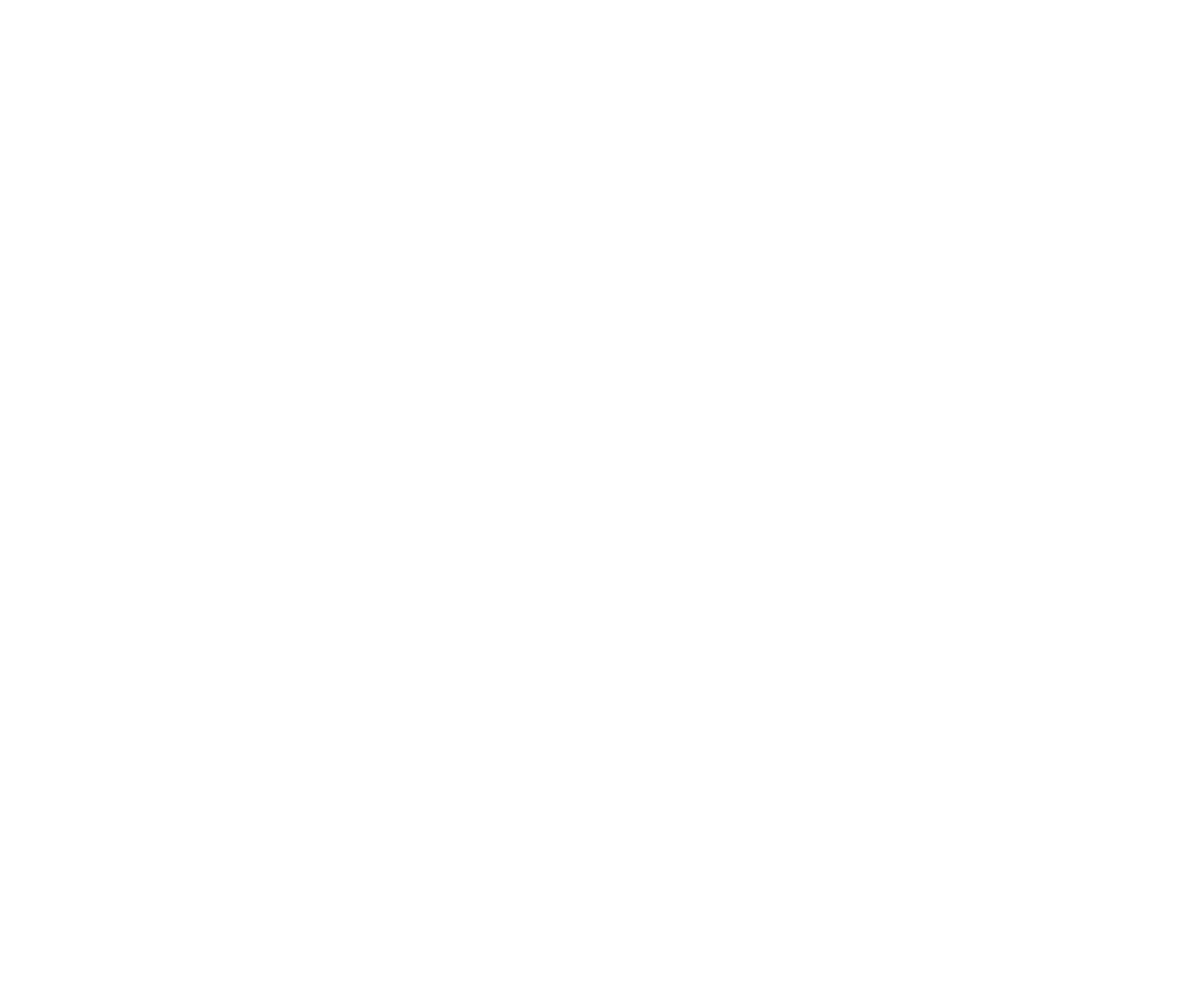
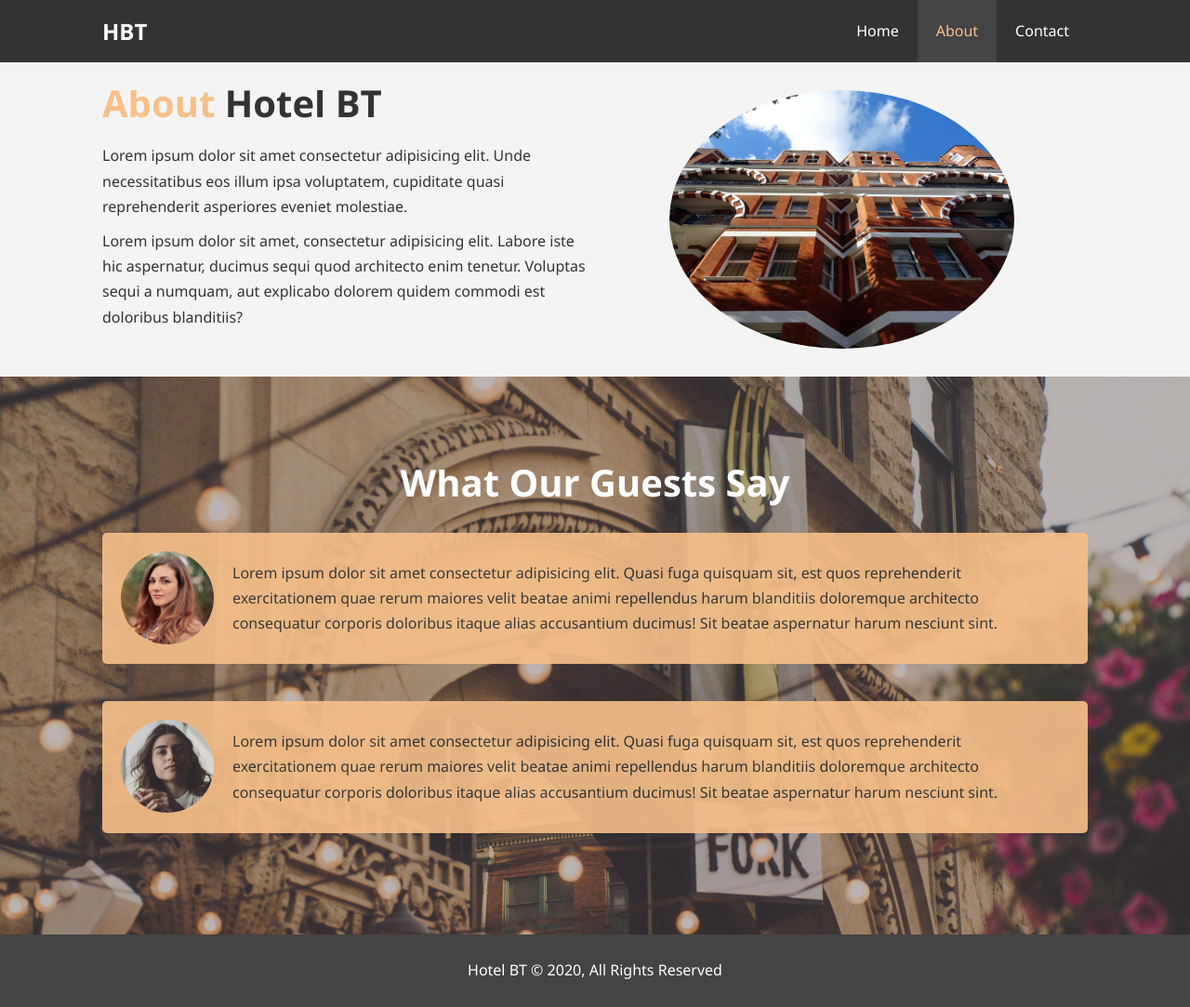
Before and after one commit to STomlinson1/Small-Websites, a plain HTML site: page Hotel/v1/about.html in a window 1280 px wide. Shown: the whole page at 93% size. Before the commit the page ends 800 px from the top, so only its background shows below. Drawn offline with Linux system fonts and the light colour scheme.

Commit message:
finish v1

```diff
--- a/Hotel/v1/about.html
+++ b/Hotel/v1/about.html
@@ -0,0 +1,59 @@
+<!DOCTYPE html>
+<html lang="en">
+<head>
+  <meta charset="UTF-8">
+  <meta name="viewport" content="width=device-width, initial-scale=1.0">
+  <link rel='stylesheet' type='text/css' href='css/app.css'>
+  <meta name="description" content="Welcome to the most extraordinary hotel in New York">
+  <meta name="keywords" content="hotel,newyork">
+  <title>Hotel Site | About</title>
+</head>
+<body>
+  <header>
+    <nav id="navbar">
+      <div class="container">
+        <h1 class="logo"><a href="#">HBT</a></h1>
+        <ul>
+          <li><a href="index.html">Home</a></li>
+          <li><a  class="current"  href="about.html">About</a></li>
+          <li><a href="contact.html">Contact</a></li>
+        </ul>
+      </div>
+    </nav>
+  </header>
+
+  <section id="about-info" class="bg-light py-3">
+    <div class="container">
+      <div class="info-left">
+        <h1 class="l-heading"><span class="text-primary">About</span> Hotel BT</h1>
+        <p>Lorem ipsum dolor sit amet consectetur adipisicing elit. Unde necessitatibus eos illum ipsa voluptatem, cupiditate quasi reprehenderit asperiores eveniet molestiae.</p>
+        <p>Lorem ipsum dolor sit amet, consectetur adipisicing elit. Labore iste hic aspernatur, ducimus sequi quod architecto enim tenetur. Voluptas sequi a numquam, aut explicabo dolorem quidem commodi est doloribus blanditiis?</p>
+      </div>
+      <div class="info-right">
+        <img src="img/photo-2.jpg" alt="hotel">
+      </div>
+    </div>
+  </section>
+
+  <div class="clr"></div>
+
+  <section id="testimonials" class="py-3">
+    <div class="container">
+      <h2 class="l-heading">What Our Guests Say</h2>
+      <div class="testimonial bg-primary">
+        <img src="img/person-1.jpg" alt="sam">
+        <p>Lorem ipsum dolor sit amet consectetur adipisicing elit. Quasi fuga quisquam sit, est quos reprehenderit exercitationem quae rerum maiores velit beatae animi repellendus harum blanditiis doloremque architecto consequatur corporis doloribus itaque alias accusantium ducimus! Sit beatae aspernatur harum nesciunt sint.</p>
+      </div>
+      <div class="testimonial bg-primary">
+        <img src="img/person-2.jpg" alt="ally">
+        <p>Lorem ipsum dolor sit amet consectetur adipisicing elit. Quasi fuga quisquam sit, est quos reprehenderit exercitationem quae rerum maiores velit beatae animi repellendus harum blanditiis doloremque architecto consequatur corporis doloribus itaque alias accusantium ducimus! Sit beatae aspernatur harum nesciunt sint.</p>
+      </div>
+    </div>
+  </section>
+
+  <footer id="main-footer">
+    <p>Hotel BT &copy; 2020, All Rights Reserved</p>
+  </footer>
+
+</body>
+</html>
--- a/Hotel/v1/css/app.css
+++ b/Hotel/v1/css/app.css
@@ -82,6 +82,31 @@ p {
 
 .clr {
 	clear: both;
+}
+
+.l-heading {
+	font-size: 40px;
+}
+
+/* Padding */
+.py-1 {
+	padding: 10px 0;
+}
+.py-2 {
+	padding: 20px 0;
+}
+.py-3 {
+	padding: 30px 0;
+}
+
+.px-1 {
+	padding: 0 10px;
+}
+.px-2 {
+	padding: 0 20px;
+}
+.px-3 {
+	padding: 0 30px;
 }
 
 /* Navbar */
@@ -181,6 +206,79 @@ p {
 	margin-bottom: 10px;
 }
 
+/* About-info */
+#about-info .info-right {
+	float: right;
+	width: 50%;
+	min-height: 100%;
+}
+
+#about-info .info-right img {
+	display: block;
+	width: 70%;
+	margin: auto;
+	border-radius: 50%;
+}
+
+#about-info .info-left {
+	float: left;
+	width: 50%;
+	min-height: 100%;
+}
+
+/* Testimonials */
+#testimonials {
+	height: 600px;
+	background: url('../img/test-bg.jpg') no-repeat center center/cover;
+	padding-top: 100px;
+}
+
+#testimonials h2 {
+	color: #fff;
+	text-align: center;
+	padding-bottom: 40px;
+}
+
+#testimonials .testimonial {
+	padding: 20px;
+	margin-bottom: 40px;
+	border-radius: 5px;
+	opacity: 0.9;
+}
+
+#testimonials .testimonial img {
+	float: left;
+	width: 100px;
+	border-radius: 50%;
+	margin-right: 20px;
+}
+
+/* Contact Form */
+#contact-form .form-group {
+	margin-bottom: 20px;
+}
+
+#contact-form label {
+	display: block;
+	margin-bottom: 5px;
+}
+
+#contact-form input,
+#contact-form textarea {
+	width: 100%;
+	padding: 10px;
+}
+
+#contact-form textarea {
+	height: 200px;
+}
+
+#contact-form input:focus,
+#contact-form textarea:focus {
+	outline: none;
+	border-color: #f7c08a;
+}
+
 /* Main-Footer */
 #main-footer {
 	text-align: center;
```
Also changed, not shown: Hotel/v1/contact.html (+74 -0 lines).
